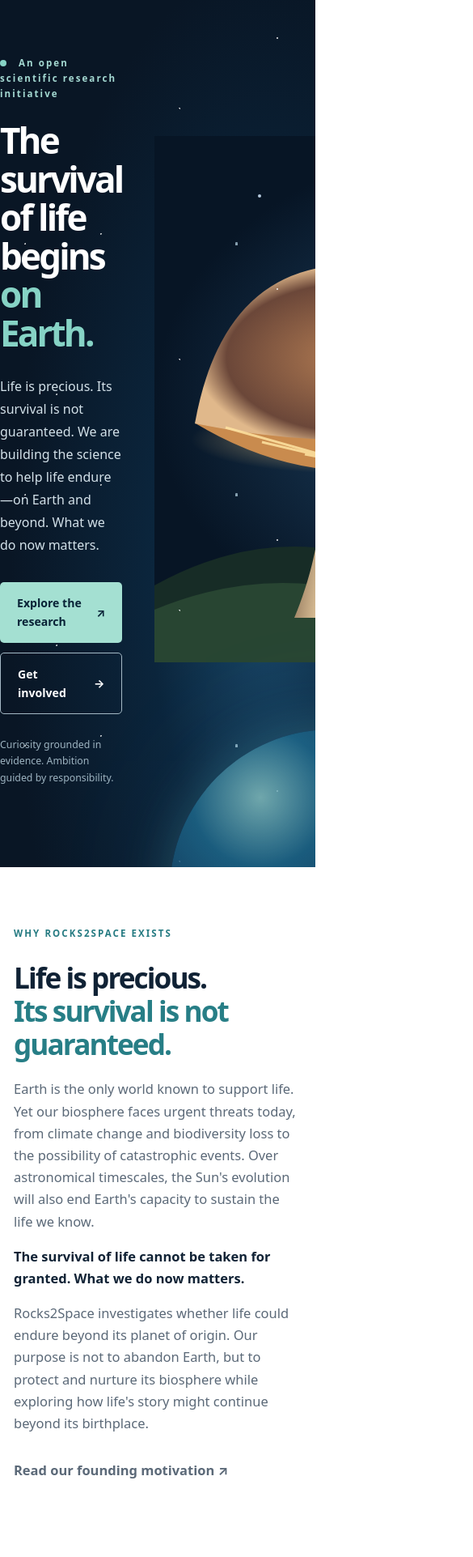
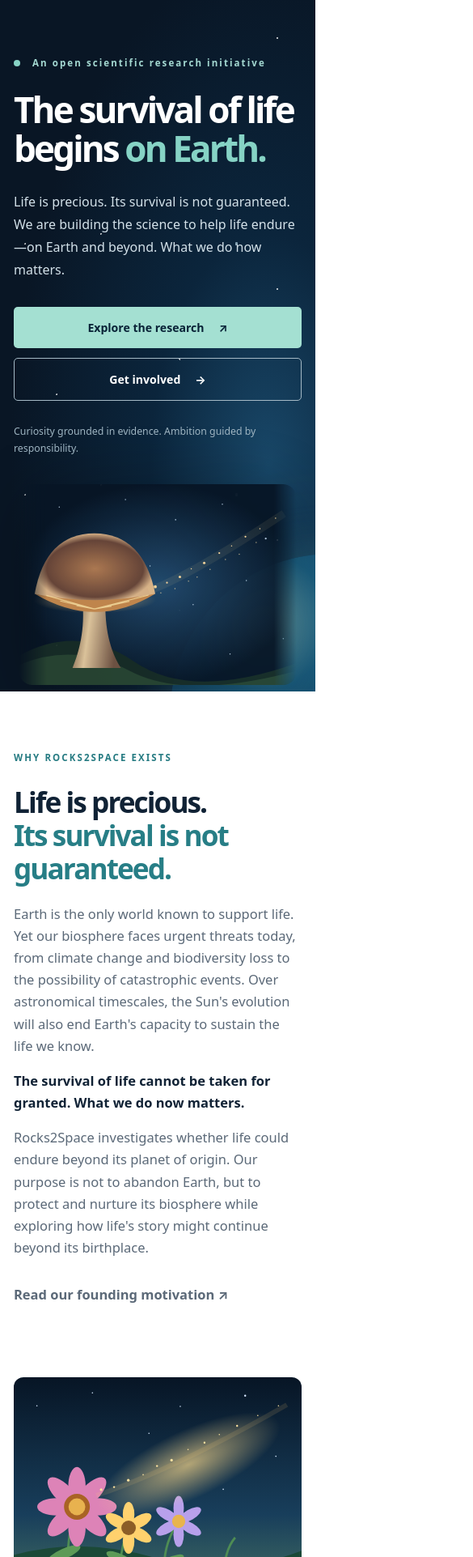
Before and after one commit to lukassaul/rocks2space.org, a plain HTML site: page index.html in a window 390 px wide. Shown: the part 77-2000 px from the top of the page at 81% size, 585 px wide, since content can reach past the window. Drawn offline with Linux system fonts and the light colour scheme.

Commit message:
Style cosmic illustrations and Earth flag responsively

```diff
--- a/styles.css
+++ b/styles.css
@@ -60,3 +60,18 @@
 
 /* Homepage feature spotlight */
 .feature-promo{background:#10283a;color:#fff;padding:76px 0}.feature-promo-grid{display:grid;grid-template-columns:minmax(0,1.5fr) minmax(220px,.7fr);gap:55px;align-items:center}.feature-promo h2{color:white}.feature-promo p:not(.eyebrow){max-width:680px;color:#c6d9df;margin:0 0 28px}.feature-promo-orbit{width:min(100%,300px);aspect-ratio:1;border-radius:50%;border:1px solid #a4e0d280;box-shadow:inset 0 0 0 25px #a4e0d20b,0 0 0 24px #a4e0d20a;display:grid;place-items:center;justify-self:center;transform:rotate(-12deg)}.feature-promo-orbit span{font-size:clamp(1.5rem,3vw,2.7rem);font-weight:800;line-height:1.15;letter-spacing:-.05em;text-align:center;color:#a4e0d2}@media(max-width:680px){.feature-promo-grid{grid-template-columns:1fr}.feature-promo-orbit{display:none}}
+
+
+/* Illustrations complement the existing homepage without changing its structure. */
+.hero-content{padding-right:min(40%,430px)}
+.hero h1{font-size:clamp(3rem,5.1vw,5.1rem)}
+.hero-art{position:absolute;z-index:1;right:max(2%,calc((100vw - 1280px)/2));top:50%;transform:translateY(-43%);width:min(44vw,600px);margin:0;filter:drop-shadow(0 15px 45px #0005)}
+.hero-art img{width:100%;height:auto;display:block;border-radius:16px;mask-image:linear-gradient(to right,transparent 0%,black 10%,black 92%,transparent 100%);-webkit-mask-image:linear-gradient(to right,transparent 0%,black 10%,black 92%,transparent 100%)}
+.nature-art-row{padding-bottom:25px}
+.nature-art{margin:0 auto;max-width:1000px}
+.nature-art img{display:block;width:100%;max-height:350px;object-fit:cover;object-position:center 58%;border-radius:12px}
+.nature-art figcaption{font-size:.78rem;color:var(--muted);padding:9px 2px}
+.earth-flag{display:flex;align-items:center;gap:12px;margin-top:16px;color:#a9c8c8;font-size:.78rem}
+.earth-flag img{width:84px;height:56px;object-fit:contain;border:1px solid #ffffff30;border-radius:5px}
+@media(max-width:900px){.hero-content{padding-right:36%}.hero-art{width:40vw;right:-4%}.hero h1{font-size:clamp(2.8rem,5vw,4rem)}}
+@media(max-width:680px){.hero-content{padding-right:0;padding-bottom:290px}.hero-art{width:min(88vw,430px);right:50%;top:auto;bottom:8px;transform:translateX(50%);opacity:.95}.hero h1{font-size:clamp(2.75rem,11vw,4.2rem)}.hero-art img{max-height:280px;object-fit:cover}.nature-art img{max-height:260px}.nature-art-row{padding-bottom:0}}
```
